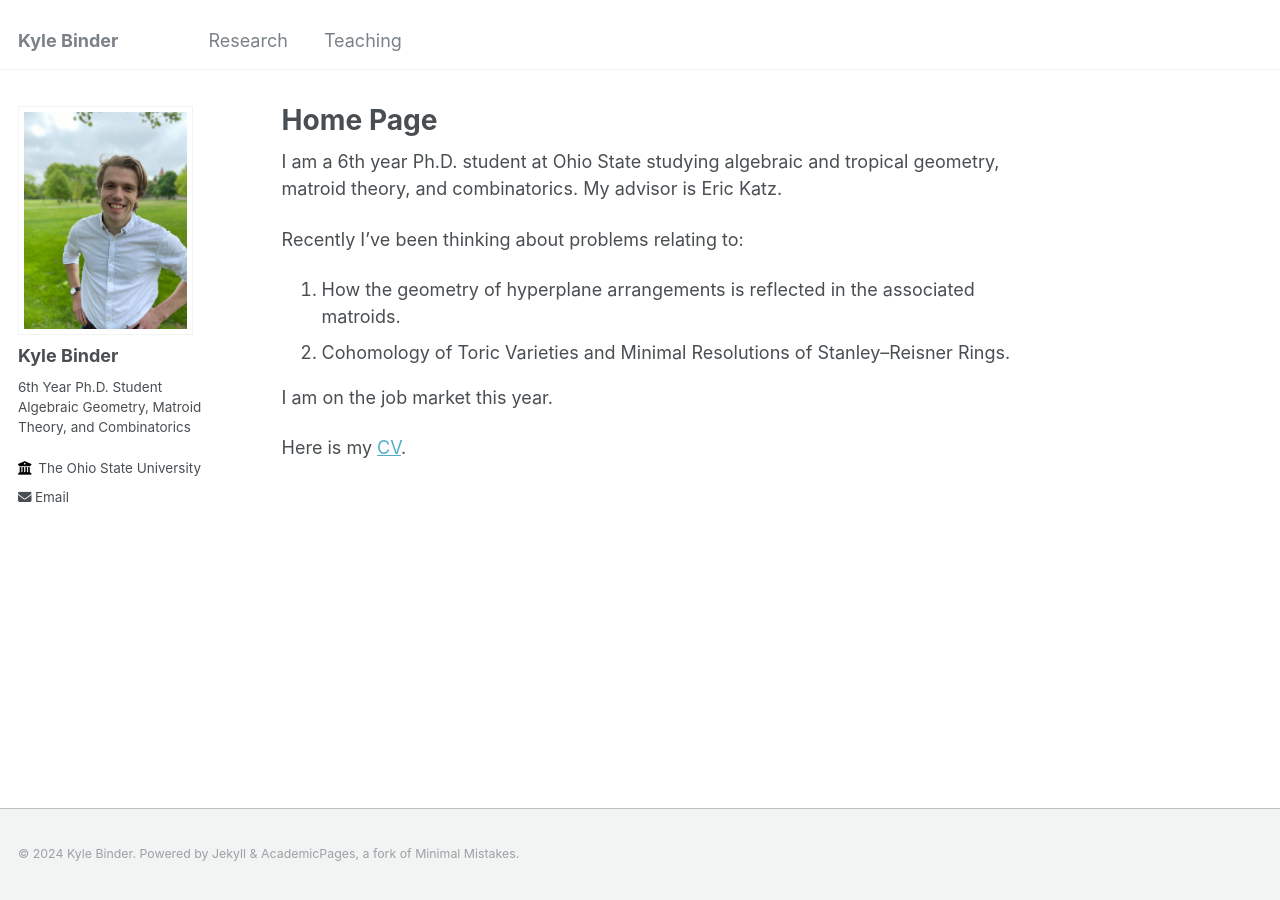
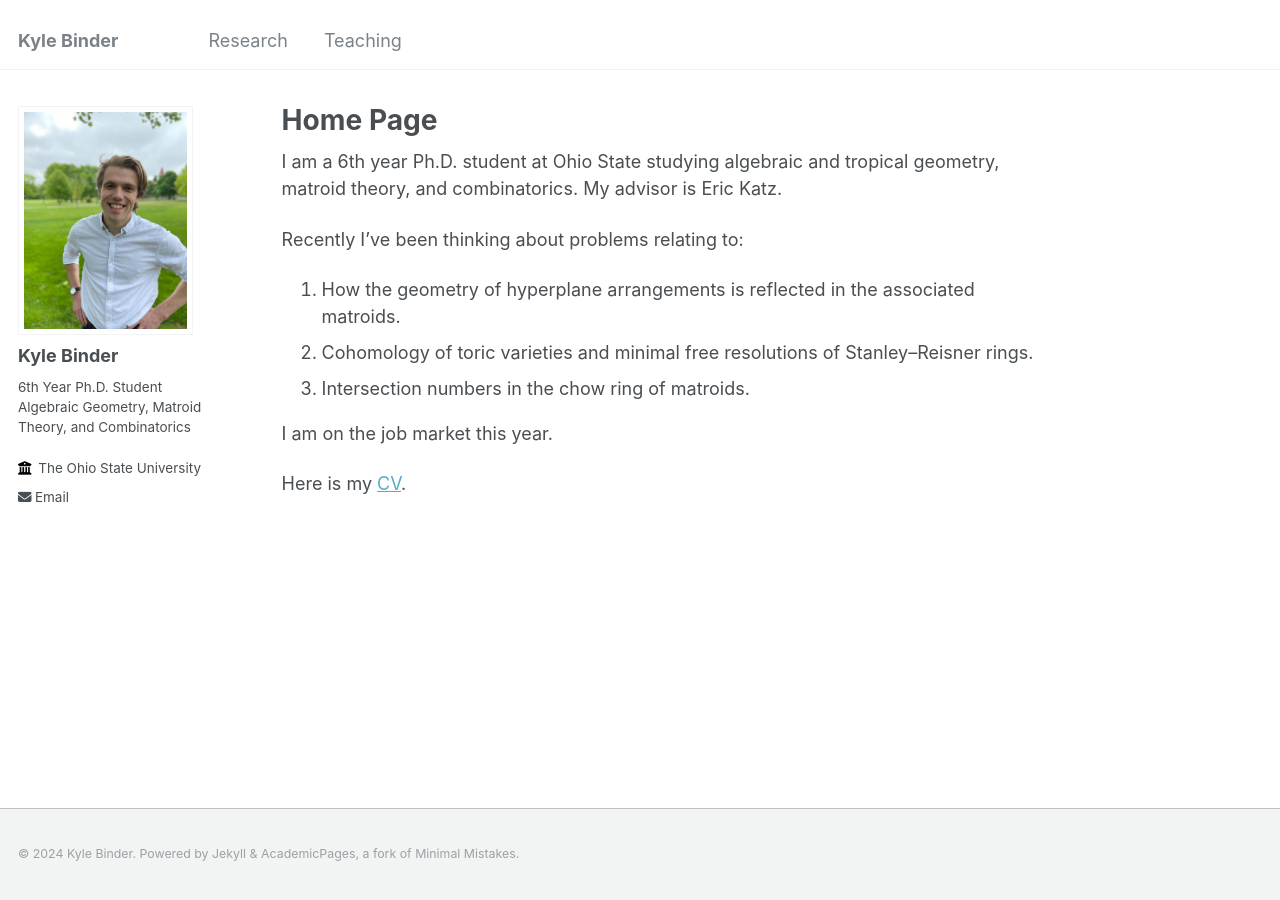
Before and after one commit to bindercommakyle/bindercommakyle.github.io, a Jekyll site: the page built from _pages/about.md, in a window 1280 px wide. Built offline with Jekyll 4.4.1, drawn with Linux system fonts in a browser that asks for light colours.

Commit message:
Update about.md

```diff
--- a/_pages/about.md
+++ b/_pages/about.md
@@ -11,7 +11,8 @@ I am a 6th year Ph.D. student at Ohio State studying algebraic and tropical geom
 
 Recently I've been thinking about problems relating to:
 1. How the geometry of hyperplane arrangements is reflected in the associated matroids.
-2. Cohomology of Toric Varieties and Minimal Resolutions of Stanley--Reisner Rings.
+2. Cohomology of toric varieties and minimal free resolutions of Stanley--Reisner rings.
+3. Intersection numbers in the chow ring of matroids.
 
 I am on the job market this year.
 
```
